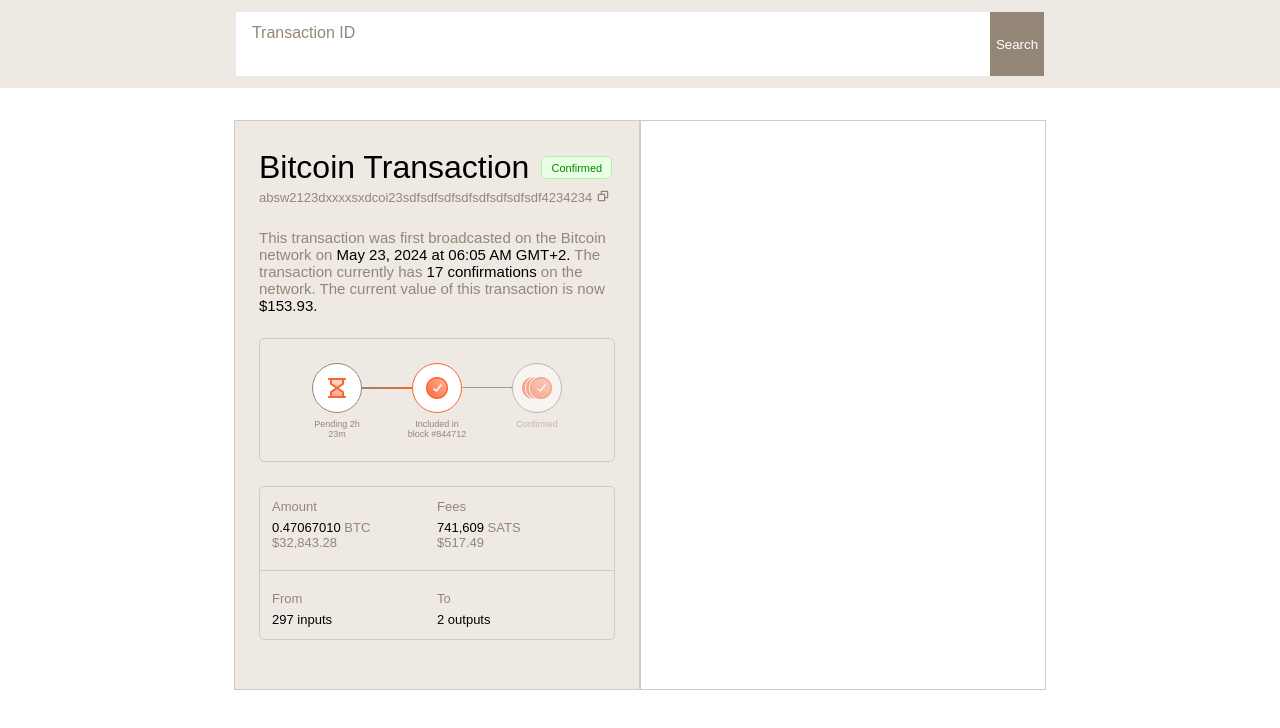
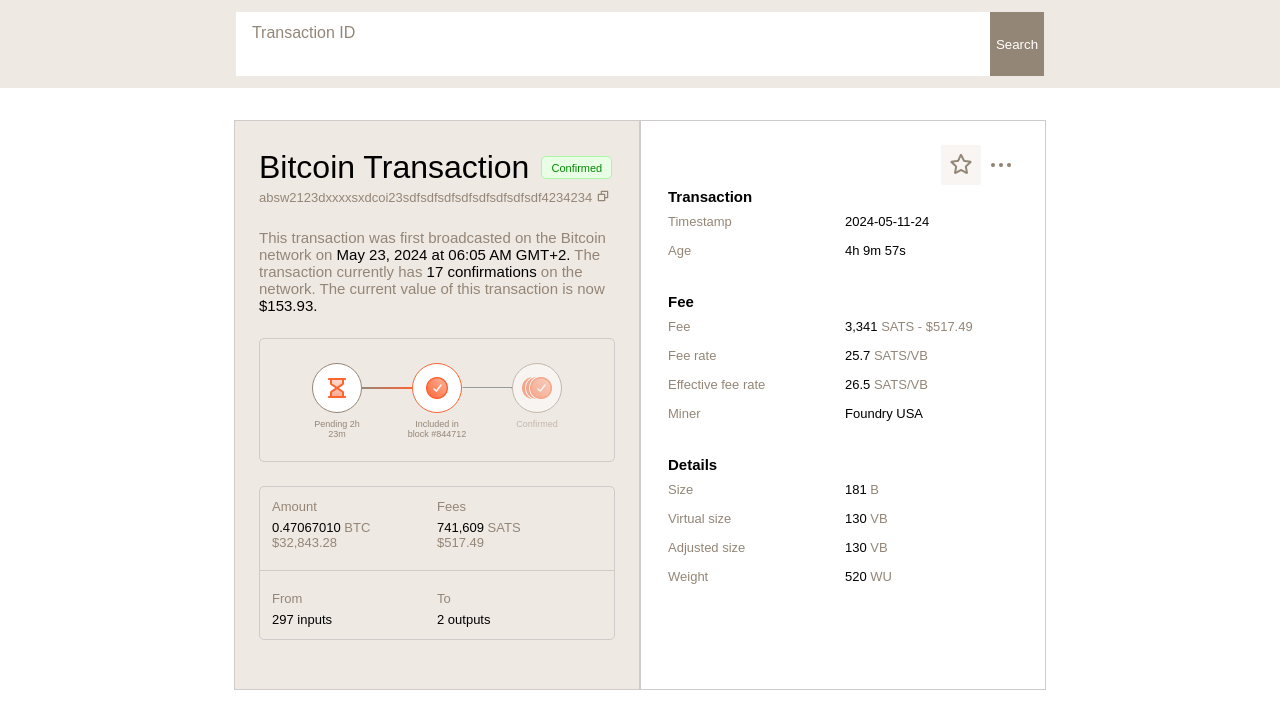
Before and after one commit to adsilvercomp/Bitcoin_Transaction, a React (Create React App) app: page / in a window 1280 px wide. Shown: the top 728 px of the page. Built offline with nearby package versions, Linux system fonts and the light colour scheme.

Commit message:
finished layout

```diff
--- a/src/App.css
+++ b/src/App.css
@@ -57,3 +57,9 @@
     align-items: center;
   }
 }
+
+.detailText{
+  font-size: 13px;
+  color: var(--dark-beige);
+  margin: 0;
+}
--- a/src/components/TransactionDetails/TransactionDetails.jsx
+++ b/src/components/TransactionDetails/TransactionDetails.jsx
@@ -1,8 +1,93 @@
 import React from 'react';
 import styles from './styles.css';
+import star from '../../icons/star.png';
+import ellipsis from '../../icons/ellipsis.png';
 const TransactionDetails = () => {
     return(
         <section className={'transactionContainer'}>
+            <section className={'buttonContainer'}>
+                <input className={'dashboardButton'} type='image' src={star}/>
+                <input className={'dashboardButton'} type='image' src={ellipsis}/>
+            </section>
+
+            {/* transaction table */}
+            <table className={'detailsTable'}>
+                <thead>
+                    <tr>
+                        <th className={'tableHeader cellPading'}>Transaction</th>
+                    </tr>
+                </thead>
+                <tbody>
+                    <tr>
+                        <td className={'detailText cellPadding'}>Timestamp</td>
+                        <td className={'detailText cellPadding'}><span className='textHighlight'>2024-05-11-24</span></td>
+                    </tr>
+                    <tr>
+                        <td className={'detailText cellPadding'}>Age</td>
+                        <td className={'detailText cellPadding'}><span className='textHighlight'>4h 9m 57s</span></td>
+                    </tr>
+                </tbody>
+            </table>
+
+            {/* fee table */}
+            <table className={'detailsTable'}>
+                <thead>
+                    <tr>
+                        <th className={'tableHeader cellPading'}>Fee</th>
+                    </tr>
+                </thead>
+                <tbody>
+                    <tr>
+                        <td className={'detailText cellPadding'}>Fee</td>
+                        <td className={'detailText cellPadding'}><span className='textHighlight'>3,341</span> SATS - $517.49</td>
+                    </tr>
+
+                    <tr>
+                        <td className={'detailText cellPadding'}>Fee rate</td>
+                        <td className={'detailText cellPadding'}><span className='textHighlight'>25.7</span> SATS/VB</td>
+                    </tr>
+
+                    <tr>
+                        <td className={'detailText cellPadding'}>Effective fee rate</td>
+                        <td className={'detailText cellPadding'}><span className='textHighlight'>26.5</span> SATS/VB</td>
+                    </tr>
+
+                    <tr>
+                        <td className={'detailText cellPadding'}>Miner</td>
+                        <td className={'detailText cellPadding'}><span className='textHighlight'>Foundry USA</span></td>
+                    </tr>
+                </tbody>
+            </table>
+
+            {/* details table */}
+            <table className={'detailsTable'}>
+                <thead>
+                    <tr>
+                        <th className={'tableHeader cellPading'}>Details</th>
+                    </tr>
+                </thead>
+                <tbody>
+                    <tr>
+                        <td className={'detailText cellPadding'}>Size</td>
+                        <td className={'detailText cellPadding'}><span className='textHighlight'>181</span> B</td>
+                    </tr>
+
+                    <tr>
+                        <td className={'detailText cellPadding'}>Virtual size</td>
+                        <td className={'detailText cellPadding'}><span className='textHighlight'>130</span> VB</td>
+                    </tr>
+
+                    <tr>
+                        <td className={'detailText cellPadding'}>Adjusted size</td>
+                        <td className={'detailText cellPadding'}><span className='textHighlight'>130</span> VB</td>
+                    </tr>
+
+                    <tr>
+                        <td className={'detailText cellPadding'}>Weight</td>
+                        <td className={'detailText cellPadding'}><span className='textHighlight'>520</span> WU</td>
+                    </tr>
+                </tbody>
+            </table>
 
         </section>
     )
--- a/src/components/TransactionDetails/styles.css
+++ b/src/components/TransactionDetails/styles.css
@@ -0,0 +1,25 @@
+.detailsTable{
+    text-align: left;
+    padding-bottom: var(--space-3);
+}
+
+.tableHeader{
+    font-size: 15px;
+    font-weight: 550;
+}
+
+.cellPadding{
+    padding-top: 6px;
+    padding-bottom: 6px;
+    width: 50%;
+}
+
+.dashboardButton{
+    height:40px;
+    width:40px;
+}
+
+.buttonContainer{
+    display: flex;
+    justify-content: flex-end;
+}
--- a/src/components/TransactionStatus/TransactionStatus.jsx
+++ b/src/components/TransactionStatus/TransactionStatus.jsx
@@ -21,25 +21,25 @@
             <section className={'transactionStatusInnerContainer transactionStatusInfoContainer'}>
                 <section className={'transactionStatusInfo'}>
                     <div className={'statusInfoSection'}>
-                        <h5 className="statusInfoText statusInfoHeader">Amount</h5>
-                        <p className="statusInfoText"><span className='textHighlight'>0.47067010</span> BTC</p>
-                        <p className="statusInfoText">$32,843.28</p>
+                        <h5 className="detailText statusInfoHeader">Amount</h5>
+                        <p className="detailText"><span className='textHighlight'>0.47067010</span> BTC</p>
+                        <p className="detailText">$32,843.28</p>
                     </div>
                     <div className={'statusInfoSection'}>
-                        <h5 className="statusInfoText statusInfoHeader">Fees</h5>
-                        <p className="statusInfoText"><span className='textHighlight'>741,609</span> SATS</p>
-                        <p className="statusInfoText">$517.49</p>
+                        <h5 className="detailText statusInfoHeader">Fees</h5>
+                        <p className="detailText"><span className='textHighlight'>741,609</span> SATS</p>
+                        <p className="detailText">$517.49</p>
                     </div>
                 </section>
                 <hr className={'divider'} />
                 <section className={'transactionStatusInfo'}>
                     <div className={'statusInfoSection'}>
-                        <h5 className="statusInfoText statusInfoHeader">From</h5>
-                        <p className="statusInfoText"><span className='textHighlight'>297 inputs</span></p>
+                        <h5 className="detailText statusInfoHeader">From</h5>
+                        <p className="detailText"><span className='textHighlight'>297 inputs</span></p>
                     </div>
                     <div className={'statusInfoSection'}>
-                        <h5 className="statusInfoText statusInfoHeader">To</h5>
-                        <p className="statusInfoText"><span className='textHighlight'>2 outputs</span></p>
+                        <h5 className="detailText statusInfoHeader">To</h5>
+                        <p className="detailText"><span className='textHighlight'>2 outputs</span></p>
                     </div>
                 </section>
             </section>
--- a/src/components/TransactionStatus/styles.css
+++ b/src/components/TransactionStatus/styles.css
@@ -93,12 +93,6 @@
     padding-bottom: 6px;
 }
 
-.statusInfoText{
-    font-size: 13px;
-    color: var(--dark-beige);
-    margin: 0;
-}
-
 .divider{
     width: 100%;
     border:none;
```
Also changed, not shown: src/icons/ellipsis.png (added), src/icons/star.png (added).
